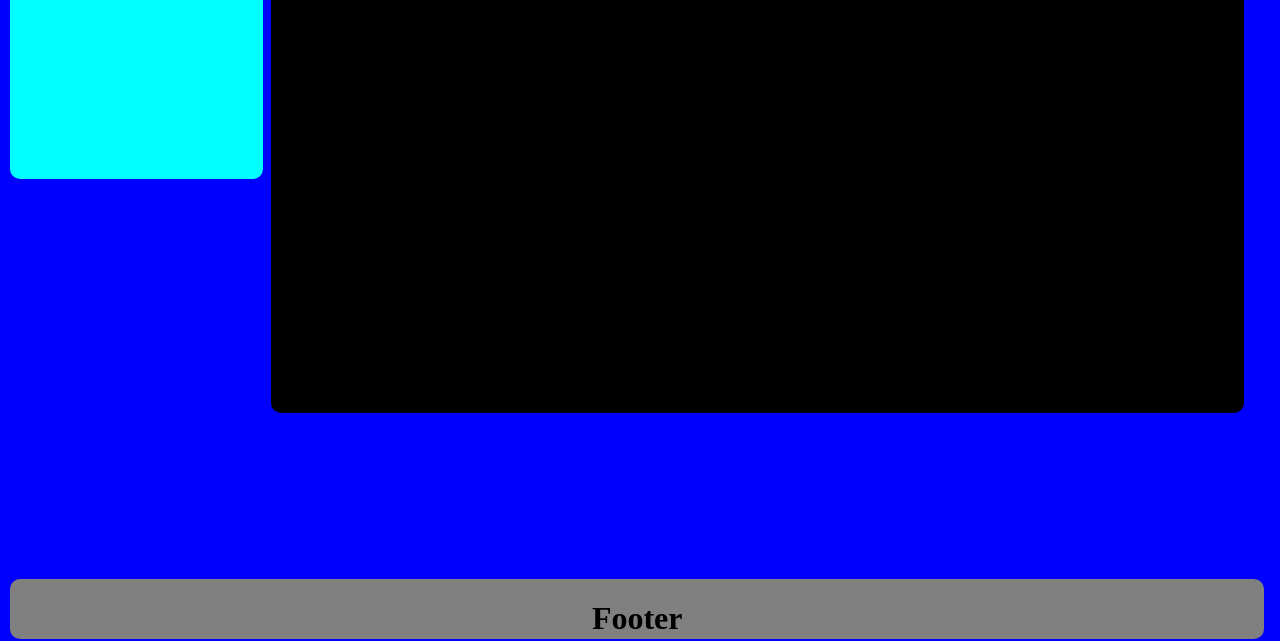
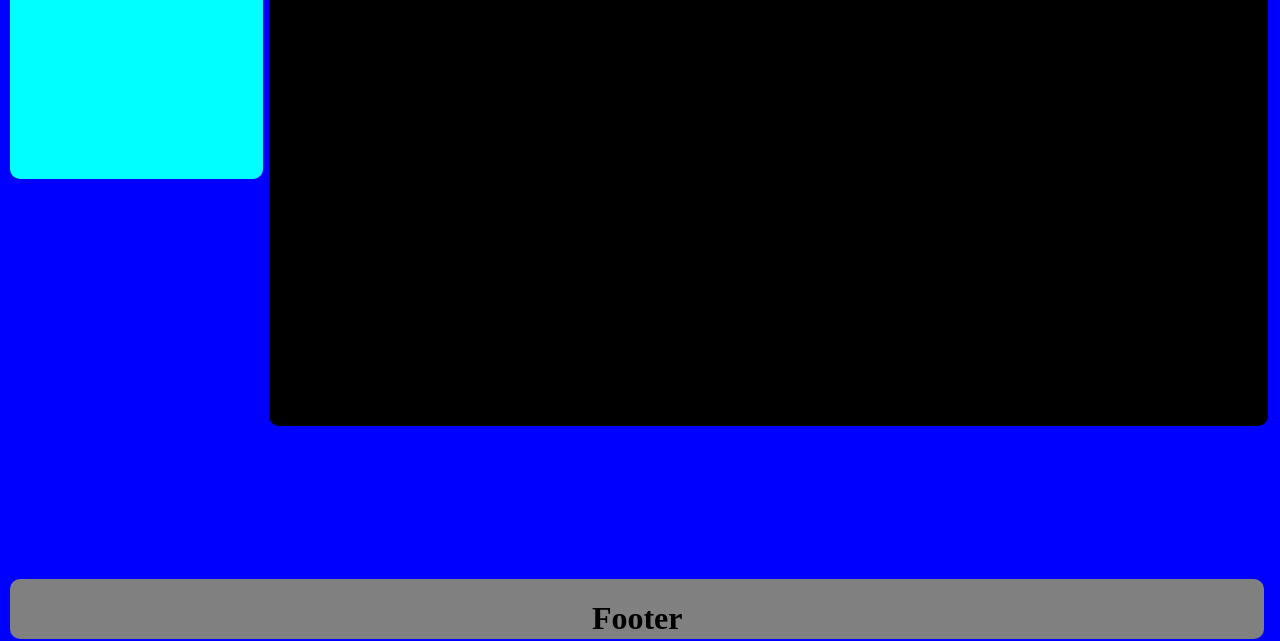
Before and after one commit to TreySchneider95/Box-Model, a plain HTML site: page index.html in a window 1280 px wide. Shown: the part 159-800 px from the top of the page. Drawn offline with Linux system fonts and the light colour scheme.

Commit message:
made slight change to some alignment

```diff
--- a/index.html
+++ b/index.html
@@ -10,11 +10,13 @@
     <div class="header">
         <h1 class="center">Header</h1>
     </div>
-    <div class="side-nav">
-        <h1>Side Nav</h1>
-    </div>
-    <div class="body">
-        <h1 class="white">Body</h1>
+    <div class="body-container">
+        <div class="side-nav">
+            <h1>Side Nav</h1>
+        </div>
+        <div class="body">
+            <h1 class="white">Body</h1>
+        </div>
     </div>
     <div class="footer">
         <h1>Footer</h1>
--- a/style.css
+++ b/style.css
@@ -11,6 +11,7 @@ div{
     background-color: red;
 }
 .side-nav{
+    margin: 0;
     width: 20%;
     aspect-ratio: 1/1;
     background-color: aqua;
@@ -20,7 +21,7 @@ div{
 .body{
     display:inline-block;
     background-color: black;
-    width: 77%;
+    width: 79%;
     aspect-ratio: 2/1;
 }
 .white{
@@ -33,3 +34,7 @@ div{
     position: absolute;
     bottom: 0;
 }
+.body-container{
+    margin: 0;
+    padding: 0;
+}
```
